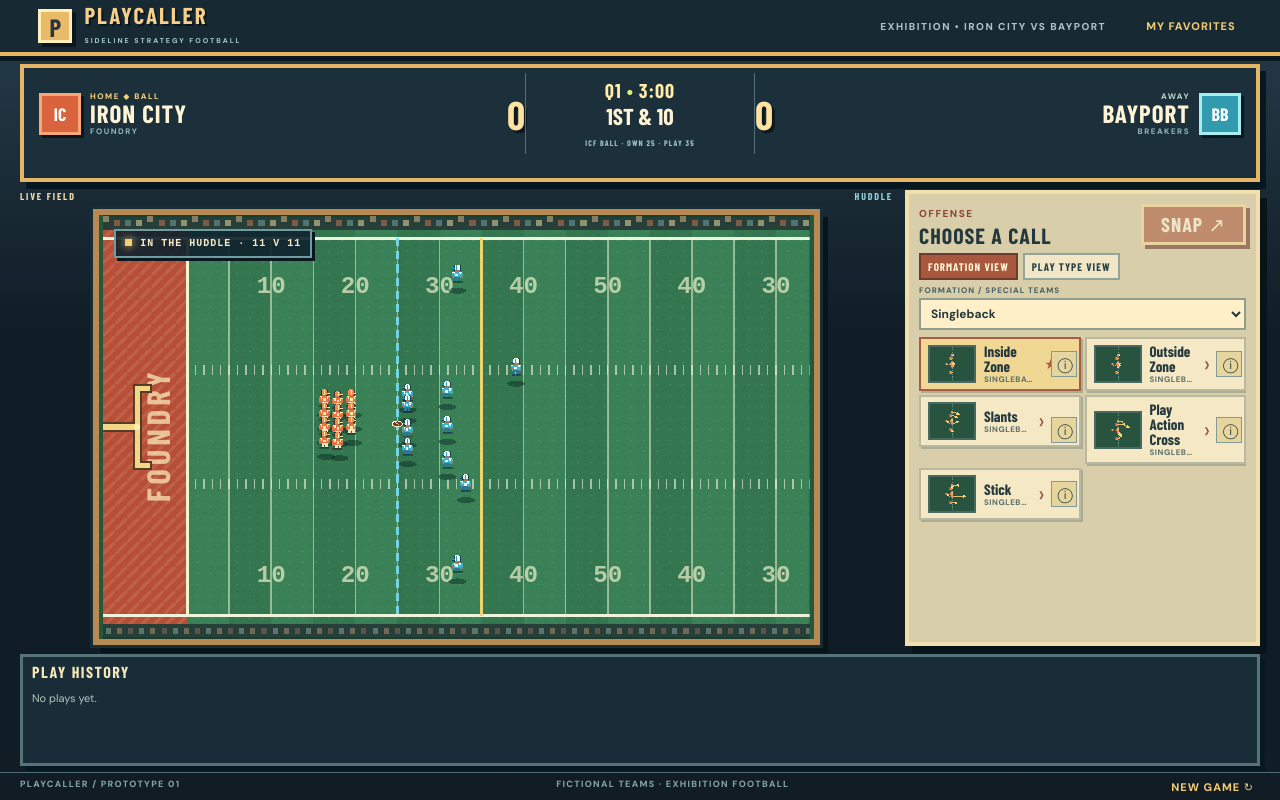
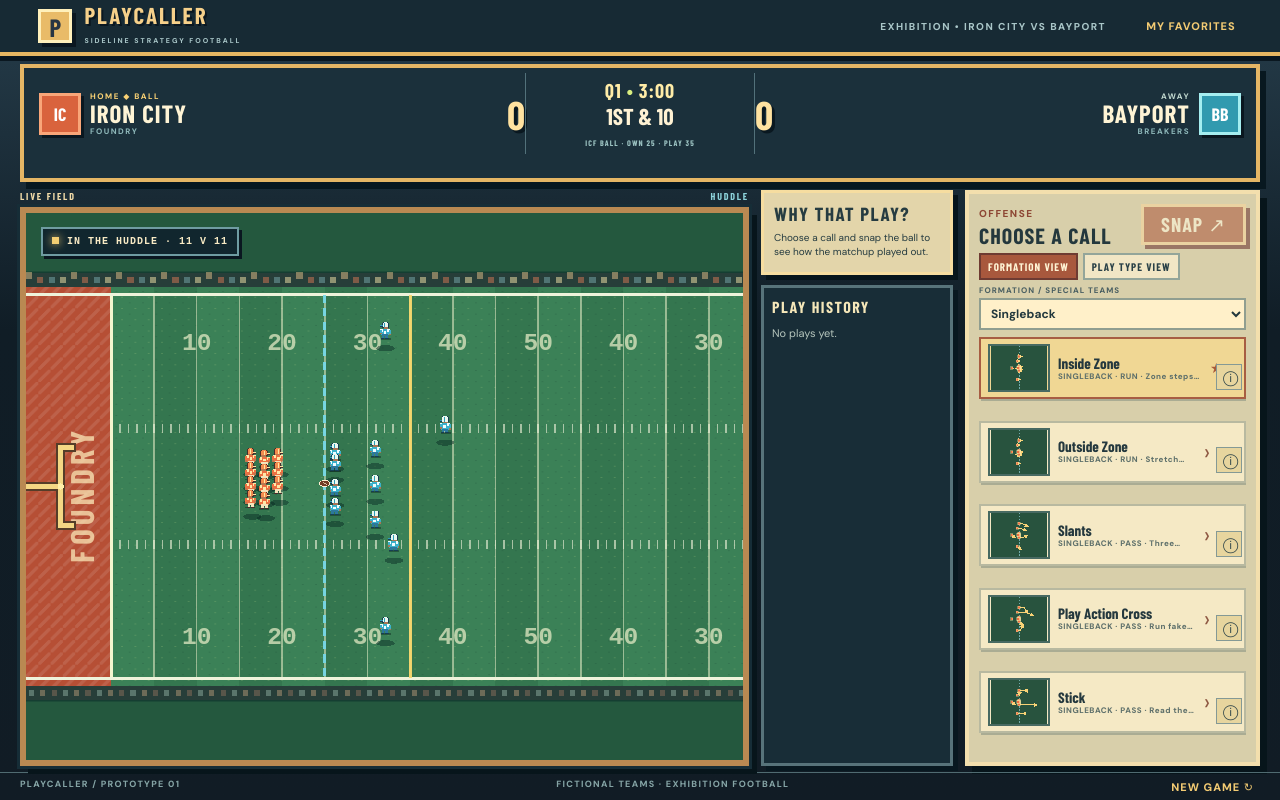
Before and after one commit to sammypjammy/Playcaller, a React (Vite) app: page / in a window 1280 px wide. Built offline with nearby package versions, Linux system fonts and the light colour scheme; a web font is replaced by a local one.

Commit message:
Stack play history under insights beside full-height field

```diff
--- a/src/main.tsx
+++ b/src/main.tsx
@@ -202,7 +202,10 @@ function App(){
       <section className="scoreboard"><div className={`team home ${g.possession==='home'?'hasBall':''}`}><span className="crest">IC</span><div><small>HOME {g.possession==='home'?'◆ BALL':''}</small><strong>IRON CITY</strong><em>FOUNDRY</em></div><b>{g.score.home}</b></div><div className="centerScore"><span>Q{g.quarter} <i>•</i> {clockText(g.seconds)}</span><strong>{situation}</strong><small>{g.phase==='final'?'EXHIBITION COMPLETE':g.conversion?`${team(g.conversion.team).short} CONVERSION`: `${team(g.possession).short} BALL · ${fieldPosition(g.yard)} · PLAY ${String(playClock).padStart(2,'0')}`}</small></div><div className={`team away ${g.possession==='away'?'hasBall':''}`}><b>{g.score.away}</b><div><small>AWAY {g.possession==='away'?'◆ BALL':''}</small><strong>BAYPORT</strong><em>BREAKERS</em></div><span className="crest">BB</span></div></section>
       <div className="layout"><section className="gameColumn"><div className="fieldHeader"><span>LIVE FIELD</span><span>{flow.phase.replaceAll('_',' ')}</span></div>
         <FieldView game={fieldGame} matchup={matchup} progress={progress} debug={debug&&(g.possession==='away'||isPlaying(flow.phase))} flow={flow.phase} fromMatchup={transitionFrom} previousMatchup={liveMatchup} resultText={playResult}/>
-        {g.last&&g.phase!=='animating'&&<div className="feedback" role="status"><b>WHY THAT PLAY?</b><div><span><small>OFFENSE</small>{feedbackOffense}</span><span><small>DEFENSE</small>{feedbackDefense}</span><span><small>MATCHUP</small>{g.last.matchup??'Neutral'}</span><span><small>RESULT</small>{g.last.text}</span></div><p>{g.last.why} {executionNote(g.last)}</p></div>}
+      </section>
+      <section className="insightsColumn" aria-label="Play insights and history">
+        <div className="feedback" role="status"><b>WHY THAT PLAY?</b>{g.last&&g.phase!=='animating'?<><div><span><small>OFFENSE</small>{feedbackOffense}</span><span><small>DEFENSE</small>{feedbackDefense}</span><span><small>MATCHUP</small>{g.last.matchup??'Neutral'}</span><span><small>RESULT</small>{g.last.text}</span></div><p>{g.last.why} {executionNote(g.last)}</p></>:<p>{g.last?'Watch the current play unfold.':'Choose a call and snap the ball to see how the matchup played out.'}</p>}</div>
+        <section className="playHistory"><h2>Play History</h2><div className="playHistoryList">{g.history.length?g.history.map(r=><div className="playHistoryItem" key={r.snap}><b>#{r.snap}</b><span><small>MY PLAY</small>{r.mine}</span><span><small>THEIR PLAY</small>{r.theirs}</span><span><small>RESULT</small>{r.outcome}</span></div>):<p>No plays yet.</p>}</div></section>
       </section>
       <aside className="coach">
         {g.phase==='final'?<div className="finalPanel"><span>FINAL SCORE</span><strong>{g.score.home} – {g.score.away}</strong><p>{g.score.home===g.score.away?'The exhibition ends in a tie.':g.score.home>g.score.away?'The Foundry take the win.':'The Breakers take the win.'}</p><button className="primary" onClick={restart}>PLAY AGAIN ↗</button></div>:g.conversion?.stage==='choice'?<div className="conversionPanel"><span className="eyebrow">TOUCHDOWN! +6</span><h1>Extra Point</h1><p>Choose how to finish the score.</p><div><button className="primary" disabled={flow.phase!=='HUDDLE'||g.conversion.team!=='home'} onClick={()=>selectExtraPoint('pat')}>KICK PAT</button><button className="primary" disabled={flow.phase!=='HUDDLE'||g.conversion.team!=='home'} onClick={()=>selectExtraPoint('two')}>GO FOR 2</button></div></div>:g.conversion?.stage==='result'||g.conversion?.mode==='pat'&&g.phase==='animating'?<div className="conversionPanel"><span className="eyebrow">EXTRA POINT</span><h1>{g.conversion.result??'PAT IN FLIGHT'}</h1></div>:<>
@@ -213,7 +216,6 @@ function App(){
           {infoPlay&&<div className="playInfo" role="region" aria-label={`${infoPlay.name} strategy`}><div><b>{infoPlay.name}</b><button onClick={()=>setInfo(null)} aria-label="Close play information">×</button></div><small>{infoPlay.formation} · {infoPlay.kind.toUpperCase()}</small><MiniPlayDiagram matchup={miniMatchups[infoPlay.id]??diagramFor(infoPlay)}/><p>{infoPlay.description}</p><p><b>USE IT:</b> {infoPlay.situation??'When field position and down make the risk worthwhile.'}</p><p><b>STRENGTH:</b> {infoPlay.strength??'Can catch an aggressive opponent off guard.'}</p><p><b>WATCH FOR:</b> {infoPlay.weakness??'A prepared opponent can limit the gain.'}</p></div>}
         </>}
       </aside></div>
-      <section className="playHistory"><h2>Play History</h2><div className="playHistoryList">{g.history.length?g.history.map(r=><div className="playHistoryItem" key={r.snap}><b>#{r.snap}</b><span><small>MY PLAY</small>{r.mine}</span><span><small>THEIR PLAY</small>{r.theirs}</span><span><small>RESULT</small>{r.outcome}</span></div>):<p>No plays yet.</p>}</div></section>
     </main><footer><span>PLAYCALLER / PROTOTYPE 01</span><span>FICTIONAL TEAMS · EXHIBITION FOOTBALL</span><button onClick={restart}>NEW GAME ↻</button></footer>
     {edit&&<div className="modalBackdrop" onClick={()=>setEdit(false)}><div className="modal" role="dialog" aria-modal="true" aria-label="Edit playbook" onClick={e=>e.stopPropagation()}><div className="modalHead"><div><span className="eyebrow">IRON CITY FOUNDRY</span><h2>Team favorites</h2></div><button onClick={()=>setEdit(false)} aria-label="Close">×</button></div><p>Star the calls you want to remember. Every active call stays playable.</p><div className="bookColumns">{(['offense','defense'] as const).map(side=><div key={side}><h3>{side.toUpperCase()}</h3>{(side==='offense'?offense:defense).map(p=><label key={p.id} className="bookItem"><input type="checkbox" checked={book[side].includes(p.id)} onChange={()=>flipBook(side,p.id)}/><span><b>{p.name}</b><small>{p.formation}</small></span></label>)}</div>)}</div><button className="primary" onClick={()=>setEdit(false)}>DONE ↗</button></div></div>}
   </div>
--- a/src/retro.css
+++ b/src/retro.css
@@ -147,3 +147,70 @@ main{padding:12px 22px 32px}
   .playHistory{height:46px;margin:0;padding:2px 6px}.playHistory h2{font-size:12px;margin:0}.playHistoryList{max-height:26px}.playHistoryItem{padding:1px;font-size:8px}.playHistoryItem small{font-size:6px}
   footer{padding:2px 8px;font-size:7px}
 }
+
+/* Field, insights, and play picker occupy the same full-height game row. */
+@media (min-width:1100px){
+  .app{height:100dvh;min-height:0;display:grid;grid-template-rows:56px minmax(0,1fr) 28px;overflow:hidden}
+  main{height:100%;min-height:0;width:100%;display:grid;grid-template-rows:auto minmax(0,1fr);gap:8px;padding:8px 20px 6px}
+  .scoreboard{margin:0}
+  .layout{height:100%;min-height:0;display:grid;grid-template-columns:minmax(0,1fr) clamp(185px,15vw,235px) clamp(295px,23vw,355px);gap:12px}
+  .gameColumn{min-height:0;display:flex;flex-direction:column}
+  .gameColumn .fieldHeader{flex:none;margin-bottom:5px}
+  .gameColumn .fieldShell,.gameColumn:not(:has(.feedback)) .fieldShell{flex:1;min-height:0;height:auto;width:100%;max-width:none;max-height:none;aspect-ratio:auto;margin:0}
+  .gameColumn .fieldShell svg{width:100%;height:100%;min-height:0}
+  .insightsColumn{min-height:0;display:grid;grid-template-rows:auto minmax(0,1fr);gap:10px}
+  .insightsColumn .feedback{height:auto;min-height:0;max-height:46dvh;margin:0;padding:9px 10px;overflow:auto}
+  .insightsColumn .feedback>div{grid-template-columns:repeat(2,minmax(0,1fr));gap:4px;margin:7px 0}
+  .insightsColumn .feedback span{font-size:13px;padding:5px}.insightsColumn .feedback p{font-size:10px;line-height:1.35;margin:5px 0}
+  .insightsColumn .playHistory{height:auto;min-height:0;margin:0;padding:9px 8px;display:flex;flex-direction:column}
+  .insightsColumn .playHistoryList{flex:1;min-height:0;max-height:none;overflow:auto}
+  .insightsColumn .playHistoryItem{grid-template-columns:28px minmax(0,1fr) minmax(0,1fr);gap:4px;font-size:10px;padding:7px 2px}
+  .insightsColumn .playHistoryItem span:last-child{grid-column:2/-1}
+  .coach{height:100%;min-height:0;overflow:hidden;display:flex;flex-direction:column}
+  .coach .folderList{flex:1;min-height:0;overflow:hidden}.coach .folder{height:100%;min-height:0;display:flex;flex-direction:column}
+  .coach .folder .callList{flex:1;min-height:0;max-height:none;overflow:auto;grid-template-columns:1fr}
+  .coach .folder .call{min-height:61px}.coach .miniDiagram{width:62px;height:48px}
+  footer{padding:5px 20px}
+}
+@media (min-width:700px) and (max-width:1099px){
+  .app{height:100dvh;min-height:0;display:grid;grid-template-rows:56px minmax(0,1fr) 28px;overflow:hidden}
+  main{height:100%;min-height:0;display:grid;grid-template-rows:auto minmax(0,1fr);gap:8px;padding:8px 12px 6px}
+  .scoreboard{margin:0}.layout{height:100%;min-height:0;display:grid;grid-template-columns:minmax(0,1fr) 295px;grid-template-rows:minmax(0,1fr) minmax(155px,.48fr);gap:8px}
+  .gameColumn{grid-column:1;grid-row:1;min-height:0;display:flex;flex-direction:column}
+  .gameColumn .fieldShell,.gameColumn:not(:has(.feedback)) .fieldShell{flex:1;min-height:0;height:auto;width:100%;max-width:none;max-height:none;aspect-ratio:auto;margin:0}
+  .gameColumn .fieldShell svg{height:100%;width:100%;min-height:0}
+  .insightsColumn{grid-column:1;grid-row:2;min-height:0;display:grid;grid-template-columns:1fr;grid-template-rows:minmax(0,1fr) minmax(0,1fr);gap:8px}
+  .insightsColumn .feedback,.insightsColumn .playHistory{min-height:0;max-height:none;margin:0;overflow:auto;padding:6px}
+  .insightsColumn .feedback{height:100%;max-height:none}.insightsColumn .playHistory{height:100%}
+  .insightsColumn .feedback>div{grid-template-columns:repeat(2,minmax(0,1fr));gap:3px;margin:3px 0}.insightsColumn .feedback span{padding:3px;font-size:10px}.insightsColumn .feedback p{font-size:9px;line-height:1.2}
+  .insightsColumn .playHistoryList{max-height:none}.insightsColumn .playHistoryItem{grid-template-columns:23px 1fr 1fr;gap:3px;font-size:9px}.insightsColumn .playHistoryItem span:last-child{grid-column:2/-1}
+  .coach{grid-column:2;grid-row:1/-1;height:100%;min-height:0;max-height:none;display:flex;flex-direction:column;overflow:hidden}
+  .coach .folderList{flex:1;min-height:0;overflow:hidden}.coach .folder{height:100%;min-height:0;display:flex;flex-direction:column}.coach .folder .callList{flex:1;min-height:0;max-height:none;height:auto;overflow:auto;grid-template-columns:1fr}
+}
+@media (max-width:699px){
+  .app{height:100dvh;min-height:0;display:grid;grid-template-rows:50px minmax(0,1fr) 28px;overflow:hidden}
+  main{height:100%;min-height:0;display:grid;grid-template-rows:auto minmax(0,1fr);gap:6px;padding:6px 9px}
+  .scoreboard{margin:0}.layout{height:100%;min-height:0;display:grid;grid-template-columns:1fr;grid-template-rows:minmax(135px,1fr) 180px 230px;gap:6px;overflow:hidden}
+  .gameColumn{grid-column:1;grid-row:1;min-height:0;display:flex;flex-direction:column;overflow:hidden}
+  .gameColumn .fieldShell,.gameColumn:not(:has(.feedback)) .fieldShell{height:auto;min-height:0;max-height:none;max-width:none;min-width:0;aspect-ratio:auto;flex:1;width:100%;margin:0}
+  .gameColumn .fieldShell svg{height:100%;width:100%;min-height:0}
+  .insightsColumn{grid-column:1;grid-row:2;min-height:0;display:grid;grid-template-columns:1fr;grid-template-rows:auto minmax(0,1fr);gap:4px}
+  .insightsColumn .feedback,.insightsColumn .playHistory{min-height:0;max-height:none;margin:0;overflow:auto;padding:4px}
+  .insightsColumn .feedback{height:auto;max-height:108px}.insightsColumn .playHistory{height:100%}
+  .insightsColumn .feedback>b{font-size:13px}.insightsColumn .feedback>div{grid-template-columns:repeat(2,minmax(0,1fr));gap:2px;margin:3px 0}.insightsColumn .feedback span{font-size:9px;padding:2px}.insightsColumn .feedback span small{font-size:6px}.insightsColumn .feedback p{font-size:8px;line-height:1.15;margin:3px 0}
+  .insightsColumn .playHistory h2{font-size:13px;margin:0}.insightsColumn .playHistoryList{max-height:none}.insightsColumn .playHistoryItem{grid-template-columns:20px 1fr 1fr;gap:2px;padding:3px 0;font-size:8px}.insightsColumn .playHistoryItem span:last-child{grid-column:2/-1}
+  .coach{grid-column:1;grid-row:3;height:100%;min-height:0;max-height:none;overflow:hidden;display:flex;flex-direction:column}
+  .coach .folderList{flex:1;min-height:0;overflow:hidden}.coach .folder{height:100%;min-height:0;display:flex;flex-direction:column}.coach .folder .callList{height:auto;flex:1;min-height:0;max-height:none;overflow:auto;grid-template-columns:repeat(2,minmax(0,1fr))}
+  .coach .folder .call{min-height:38px}.coach .miniDiagram{width:34px;height:27px}
+  footer{padding:5px 9px}
+}
+@media (max-width:900px) and (max-height:600px) and (orientation:landscape){
+  .app{grid-template-rows:38px minmax(0,1fr) 20px}
+  main{grid-template-rows:60px minmax(0,1fr);gap:4px;padding:4px 8px}
+  .layout{grid-template-columns:minmax(0,1fr) 280px;grid-template-rows:minmax(0,1fr) 80px;gap:4px}
+  .gameColumn{grid-column:1;grid-row:1;min-height:0}
+  .insightsColumn{grid-column:1;grid-row:2;min-height:0;display:grid;grid-template-columns:1fr;grid-template-rows:auto minmax(0,1fr);gap:3px}
+  .insightsColumn .feedback{max-height:40px}.insightsColumn .playHistory{height:100%}
+  .coach{grid-column:2;grid-row:1/-1;height:100%;max-height:none}
+  .coach .folder .callList{max-height:none}
+}
```
